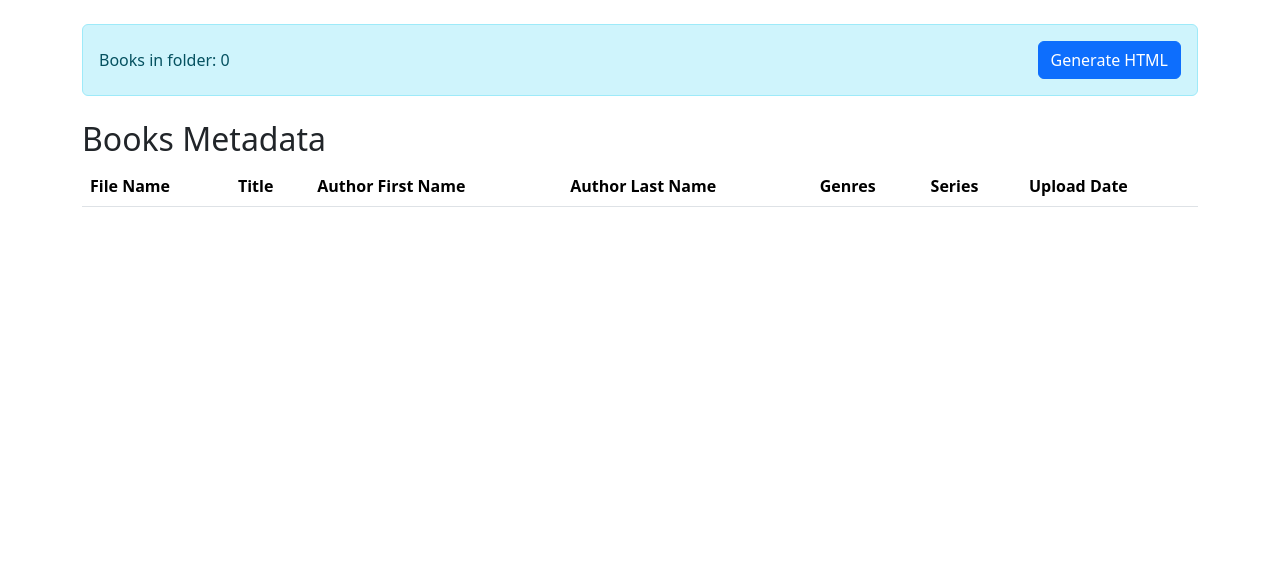
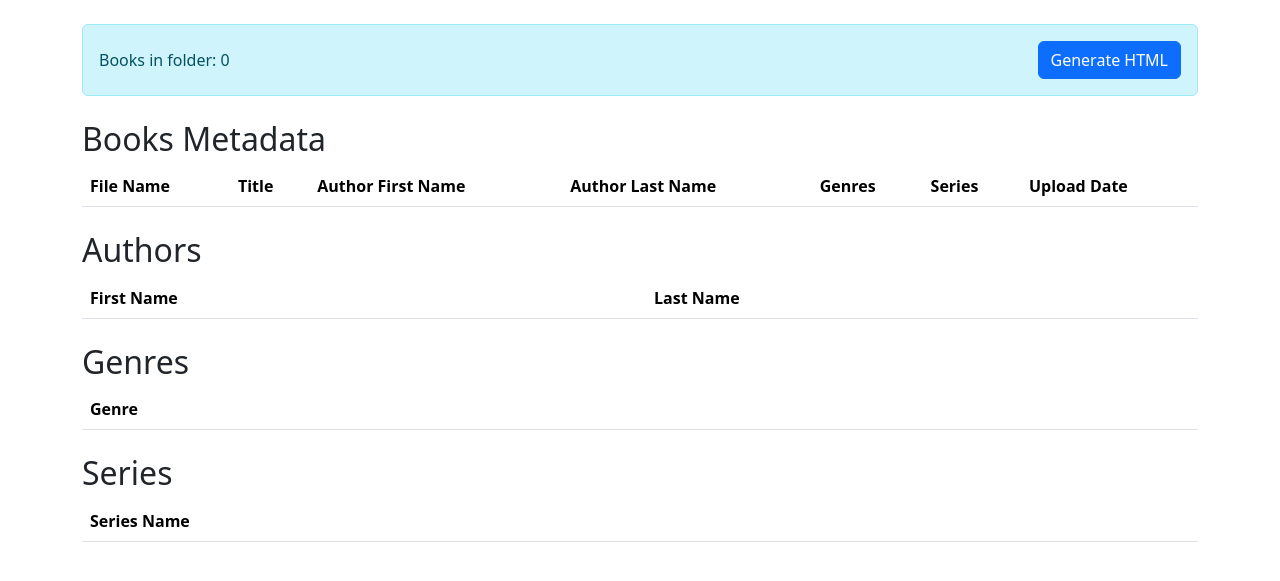
Before and after one commit to HitchhikerTTG/bookmanager, a PHP site: page /aniol.php in a window 1280 px wide. Shown: the top 581 px of the page. Run offline with PHP 8.4, Linux system fonts and the light colour scheme; lists and menus that the app fills with data are empty.

Commit message:
Assistant checkpoint: Add tables for authors, genres, and series
Assistant generated file changes:
- aniol.php: Add tables for authors, genres, and series

---

User prompt:

wyświetlmy też tabelę dla autorów (imię, nazwisko), gatunki oraz serie

```diff
--- a/aniol.php
+++ b/aniol.php
@@ -258,6 +258,90 @@ $stats = $manager->getStats();
                 ?>
             </tbody>
         </table>
+
+        <h2 class="mt-4">Authors</h2>
+        <table class="table table-striped">
+            <thead>
+                <tr>
+                    <th>First Name</th>
+                    <th>Last Name</th>
+                </tr>
+            </thead>
+            <tbody>
+                <?php
+                $authors = [];
+                foreach ($books as $book) {
+                    if (isset($book['authors']) && is_array($book['authors'])) {
+                        foreach ($book['authors'] as $author) {
+                            if (is_array($author)) {
+                                $authorKey = $author['first_name'] . '|' . $author['last_name'];
+                                $authors[$authorKey] = $author;
+                            }
+                        }
+                    }
+                }
+                ksort($authors);
+                foreach ($authors as $author) {
+                    echo '<tr>';
+                    echo '<td>' . htmlspecialchars($author['first_name']) . '</td>';
+                    echo '<td>' . htmlspecialchars($author['last_name']) . '</td>';
+                    echo '</tr>';
+                }
+                ?>
+            </tbody>
+        </table>
+
+        <h2 class="mt-4">Genres</h2>
+        <table class="table table-striped">
+            <thead>
+                <tr>
+                    <th>Genre</th>
+                </tr>
+            </thead>
+            <tbody>
+                <?php
+                $genres = [];
+                foreach ($books as $book) {
+                    if (isset($book['genres']) && is_array($book['genres'])) {
+                        foreach ($book['genres'] as $genre) {
+                            $genres[$genre] = true;
+                        }
+                    }
+                }
+                ksort($genres);
+                foreach (array_keys($genres) as $genre) {
+                    echo '<tr>';
+                    echo '<td>' . htmlspecialchars($genre) . '</td>';
+                    echo '</tr>';
+                }
+                ?>
+            </tbody>
+        </table>
+
+        <h2 class="mt-4">Series</h2>
+        <table class="table table-striped">
+            <thead>
+                <tr>
+                    <th>Series Name</th>
+                </tr>
+            </thead>
+            <tbody>
+                <?php
+                $series = [];
+                foreach ($books as $book) {
+                    if (isset($book['series']) && !empty($book['series'])) {
+                        $series[$book['series']] = true;
+                    }
+                }
+                ksort($series);
+                foreach (array_keys($series) as $seriesName) {
+                    echo '<tr>';
+                    echo '<td>' . htmlspecialchars($seriesName) . '</td>';
+                    echo '</tr>';
+                }
+                ?>
+            </tbody>
+        </table>
     </div>
 
     <script src="https://cdn.jsdelivr.net/npm/bootstrap@5.3.2/dist/js/bootstrap.bundle.min.js"></script>
```
